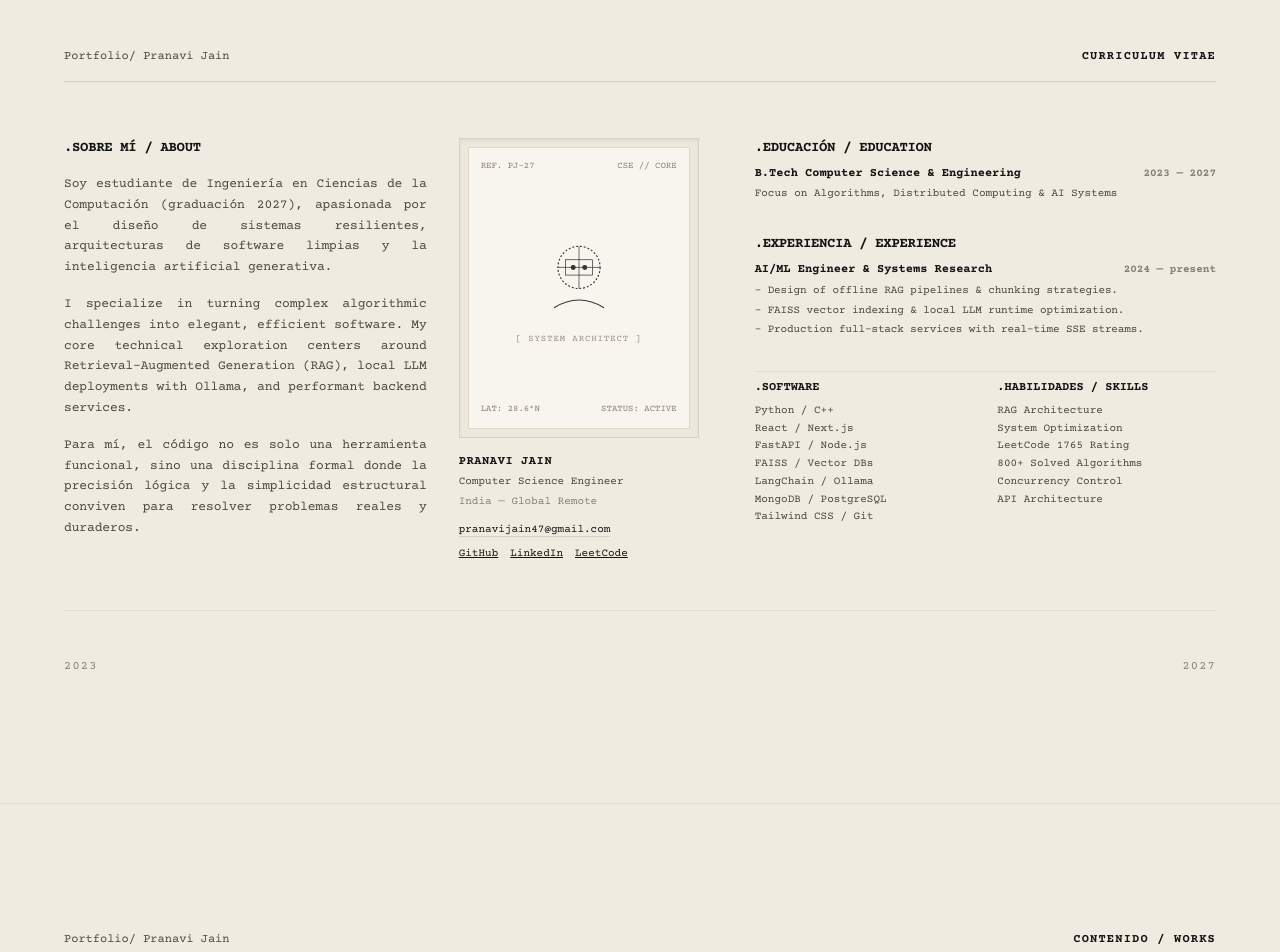
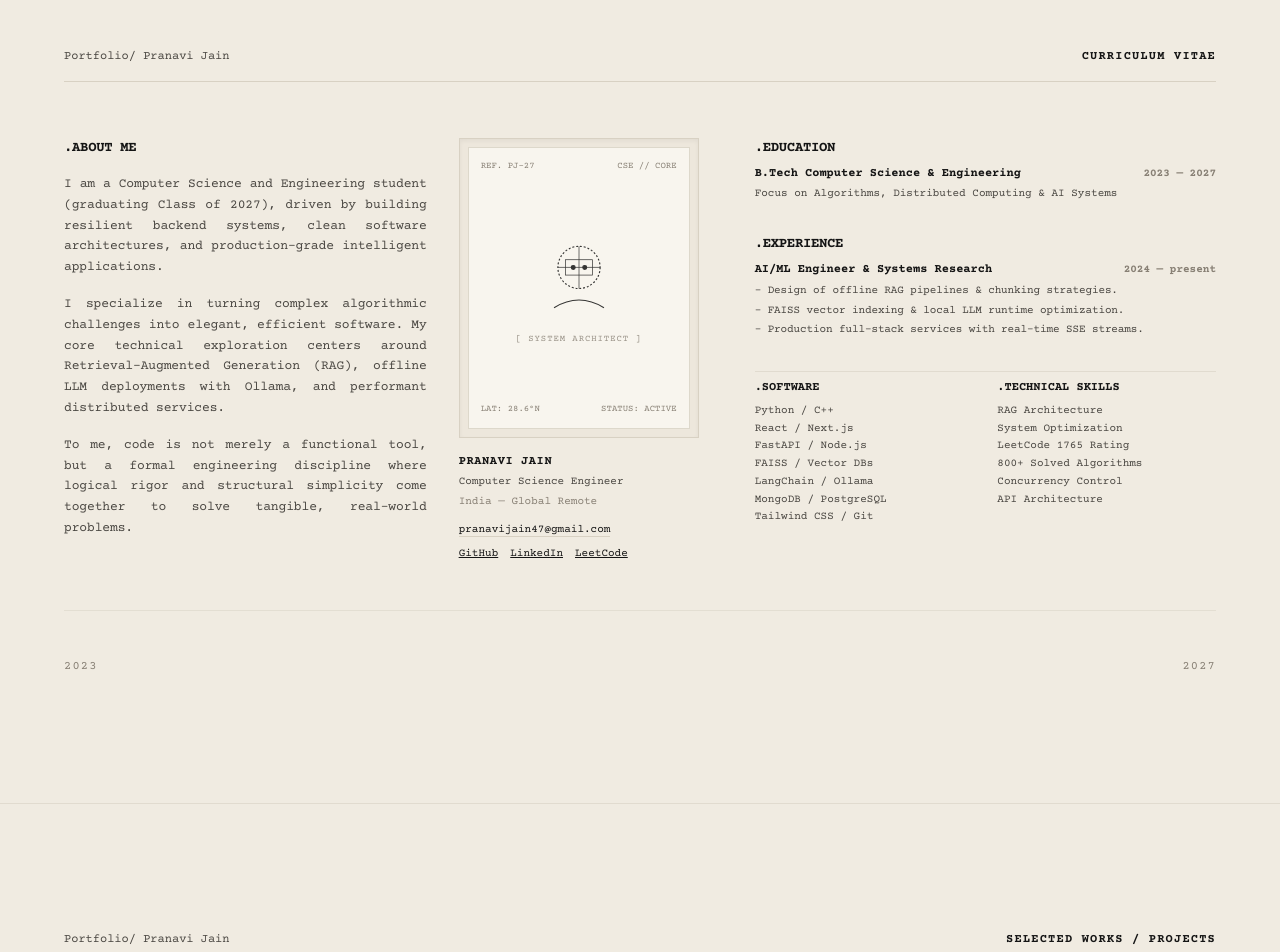
Before and after one commit to prranavii/portfolio, a React (Vite) app: page / in a window 1280 px wide. Shown: the part 880-1832 px from the top of the page. Built offline with nearby package versions, Linux system fonts and the light colour scheme; a web font is replaced by a local one.

Commit message:
refactor: translate all text and headers to 100% English

```diff
--- a/src/components/About.jsx
+++ b/src/components/About.jsx
@@ -23,20 +23,20 @@ const About = () => {
       {/* Main Grid Spread */}
       <motion.div {...fadeUp} className="grid grid-cols-1 lg:grid-cols-12 gap-10 lg:gap-8 max-w-7xl mx-auto">
 
-        {/* Left Column: .SOBRE MÍ / Narrative Bio */}
+        {/* Left Column: .ABOUT ME / Narrative Bio */}
         <div className="lg:col-span-4 space-y-4">
           <h3 className="font-mono font-bold text-sm text-ink tracking-tight">
-            .SOBRE MÍ / ABOUT
+            .ABOUT ME
           </h3>
           <div className="typewriter-text text-xs sm:text-[13px] text-ink-secondary leading-relaxed space-y-4 text-justify">
             <p>
-              Soy estudiante de Ingeniería en Ciencias de la Computación (graduación 2027), apasionada por el diseño de sistemas resilientes, arquitecturas de software limpias y la inteligencia artificial generativa.
+              I am a Computer Science and Engineering student (graduating Class of 2027), driven by building resilient backend systems, clean software architectures, and production-grade intelligent applications.
             </p>
             <p>
-              I specialize in turning complex algorithmic challenges into elegant, efficient software. My core technical exploration centers around Retrieval-Augmented Generation (RAG), local LLM deployments with Ollama, and performant backend services.
+              I specialize in turning complex algorithmic challenges into elegant, efficient software. My core technical exploration centers around Retrieval-Augmented Generation (RAG), offline LLM deployments with Ollama, and performant distributed services.
             </p>
             <p>
-              Para mí, el código no es solo una herramienta funcional, sino una disciplina formal donde la precisión lógica y la simplicidad estructural conviven para resolver problemas reales y duraderos.
+              To me, code is not merely a functional tool, but a formal engineering discipline where logical rigor and structural simplicity come together to solve tangible, real-world problems.
             </p>
           </div>
         </div>
@@ -102,13 +102,13 @@ const About = () => {
           </div>
         </div>
 
-        {/* Right Section: .EDUCACIÓN, .EXPERIENCIA, .SOFTWARE, .HABILIDADES */}
+        {/* Right Section: .EDUCATION, .EXPERIENCE, .SOFTWARE, .TECHNICAL SKILLS */}
         <div className="lg:col-span-5 space-y-8">
 
-          {/* .EDUCACIÓN */}
+          {/* .EDUCATION */}
           <div className="space-y-2">
             <h3 className="font-mono font-bold text-xs sm:text-sm text-ink tracking-tight">
-              .EDUCACIÓN / EDUCATION
+              .EDUCATION
             </h3>
             <div className="font-mono text-xs space-y-1">
               <div className="flex justify-between items-baseline text-ink font-semibold">
@@ -121,10 +121,10 @@ const About = () => {
             </div>
           </div>
 
-          {/* .EXPERIENCIA */}
+          {/* .EXPERIENCE */}
           <div className="space-y-2">
             <h3 className="font-mono font-bold text-xs sm:text-sm text-ink tracking-tight">
-              .EXPERIENCIA / EXPERIENCE
+              .EXPERIENCE
             </h3>
             <div className="font-mono text-xs space-y-3">
               <div>
@@ -141,7 +141,7 @@ const About = () => {
             </div>
           </div>
 
-          {/* Dual Columns: .SOFTWARE & .HABILIDADES */}
+          {/* Dual Columns: .SOFTWARE & .TECHNICAL SKILLS */}
           <div className="grid grid-cols-1 sm:grid-cols-2 gap-6 pt-2 border-t border-paper-border/60">
             {/* .SOFTWARE */}
             <div className="space-y-2">
@@ -159,10 +159,10 @@ const About = () => {
               </ul>
             </div>
 
-            {/* .HABILIDADES & .MÉTRICAS */}
+            {/* .TECHNICAL SKILLS */}
             <div className="space-y-2">
               <h4 className="font-mono font-bold text-xs text-ink">
-                .HABILIDADES / SKILLS
+                .TECHNICAL SKILLS
               </h4>
               <ul className="font-mono text-[11px] text-ink-secondary space-y-1 leading-tight">
                 <li>RAG Architecture</li>
--- a/src/components/Contact.jsx
+++ b/src/components/Contact.jsx
@@ -23,14 +23,14 @@ const Contact = () => {
     <section id="contact" className="py-20 md:py-32 px-6 sm:px-10 md:px-16 border-t border-paper-border/60 relative">
       <div className="flex justify-between items-center w-full font-mono text-xs text-ink-secondary border-b border-paper-border pb-4 mb-14">
         <span>Portfolio/ Pranavi Jain</span>
-        <span className="uppercase tracking-widest text-ink font-semibold">.Contacto / Inquiries</span>
+        <span className="uppercase tracking-widest text-ink font-semibold">.Contact & Inquiries</span>
       </div>
 
       <div className="max-w-4xl mx-auto">
         <motion.div {...fadeUp} className="space-y-12">
           <div>
             <h2 className="font-mono font-bold text-3xl sm:text-4xl md:text-5xl uppercase tracking-tight text-ink mb-4">
-              .LET'S TALK / CONTACTO
+              .LET'S TALK
             </h2>
             <p className="typewriter-text text-xs sm:text-sm text-ink-secondary max-w-xl leading-relaxed">
               Currently preparing for 2027 Software Engineering roles. Open to discussions regarding distributed systems, Retrieval-Augmented Generation, and full-stack engineering challenges.
--- a/src/components/Hero.jsx
+++ b/src/components/Hero.jsx
@@ -87,7 +87,7 @@ const Hero = () => {
               href="#work"
               className="border-b border-ink text-ink hover:text-ink-secondary transition-colors"
             >
-              [ .Contenido ]
+              [ .Selected Works ]
             </a>
           </div>
         </div>
--- a/src/components/Journey.jsx
+++ b/src/components/Journey.jsx
@@ -29,7 +29,7 @@ const Journey = () => {
     <section id="journey" className="py-20 md:py-32 px-6 sm:px-10 md:px-16 border-t border-paper-border/60 relative">
       <div className="flex justify-between items-center w-full font-mono text-xs text-ink-secondary border-b border-paper-border pb-4 mb-14">
         <span>Portfolio/ Pranavi Jain</span>
-        <span className="uppercase tracking-widest text-ink font-semibold">.Trayectoria / Timeline</span>
+        <span className="uppercase tracking-widest text-ink font-semibold">.Career Timeline</span>
       </div>
 
       <div className="max-w-4xl mx-auto">
--- a/src/components/Navbar.jsx
+++ b/src/components/Navbar.jsx
@@ -99,10 +99,10 @@ const Navbar = () => {
               {[
                 { id: 'home', num: '00', label: 'Cover / Start' },
                 { id: 'about', num: '01', label: 'Curriculum Vitae' },
-                { id: 'work', num: '02', label: 'Contenido / Projects' },
+                { id: 'work', num: '02', label: 'Selected Works' },
                 { id: 'skills', num: '03', label: 'Software & Toolkit' },
-                { id: 'journey', num: '04', label: 'Trayectoria / Journey' },
-                { id: 'contact', num: '05', label: 'Contacto / Contact' },
+                { id: 'journey', num: '04', label: 'Career Timeline' },
+                { id: 'contact', num: '05', label: 'Contact & Inquiries' },
               ].map((item) => (
                 <div
                   key={item.id}
--- a/src/components/Work.jsx
+++ b/src/components/Work.jsx
@@ -251,7 +251,7 @@ const Work = () => {
       {/* Top Section Header matching Pagnotta Image 3 */}
       <div className="flex justify-between items-center w-full font-mono text-xs text-ink-secondary border-b border-paper-border pb-4 mb-14">
         <span>Portfolio/ Pranavi Jain</span>
-        <span className="uppercase tracking-widest text-ink font-semibold">Contenido / Works</span>
+        <span className="uppercase tracking-widest text-ink font-semibold">Selected Works / Projects</span>
       </div>
 
       {/* 4-Column Architectural Showcase (Image 3 Reference) */}
@@ -378,7 +378,7 @@ const Work = () => {
                 <div className="lg:col-span-6 space-y-6 font-mono text-xs">
                   <div className="space-y-2">
                     <h4 className="font-bold text-ink uppercase tracking-wider">
-                      .PROBLEMÁTICA / THE PROBLEM
+                      .THE PROBLEM
                     </h4>
                     <p className="typewriter-text text-ink-secondary text-[12px] leading-relaxed">
                       {selectedProject.problem}
@@ -387,7 +387,7 @@ const Work = () => {
 
                   <div className="space-y-2">
                     <h4 className="font-bold text-ink uppercase tracking-wider">
-                      .ESTRATEGIA / SOLUTION
+                      .THE SOLUTION & STRATEGY
                     </h4>
                     <p className="typewriter-text text-ink-secondary text-[12px] leading-relaxed">
                       {selectedProject.solution}
@@ -396,7 +396,7 @@ const Work = () => {
 
                   <div className="space-y-2">
                     <h4 className="font-bold text-ink uppercase tracking-wider">
-                      .RETOS Y APRENDIZAJE / CHALLENGES
+                      .CHALLENGES & KEY LEARNINGS
                     </h4>
                     <p className="typewriter-text text-ink-secondary text-[12px] leading-relaxed">
                       {selectedProject.challenges}
```
